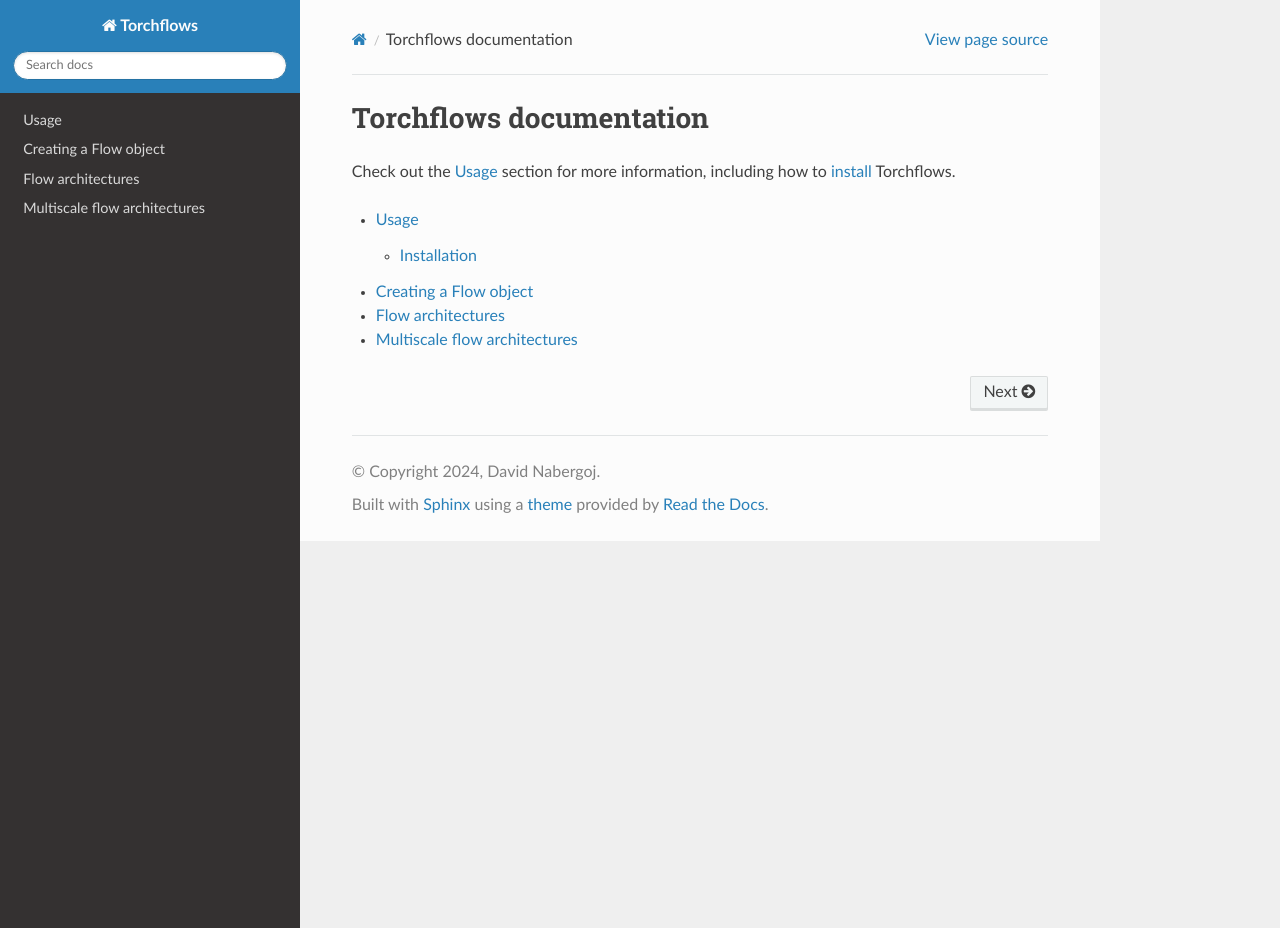
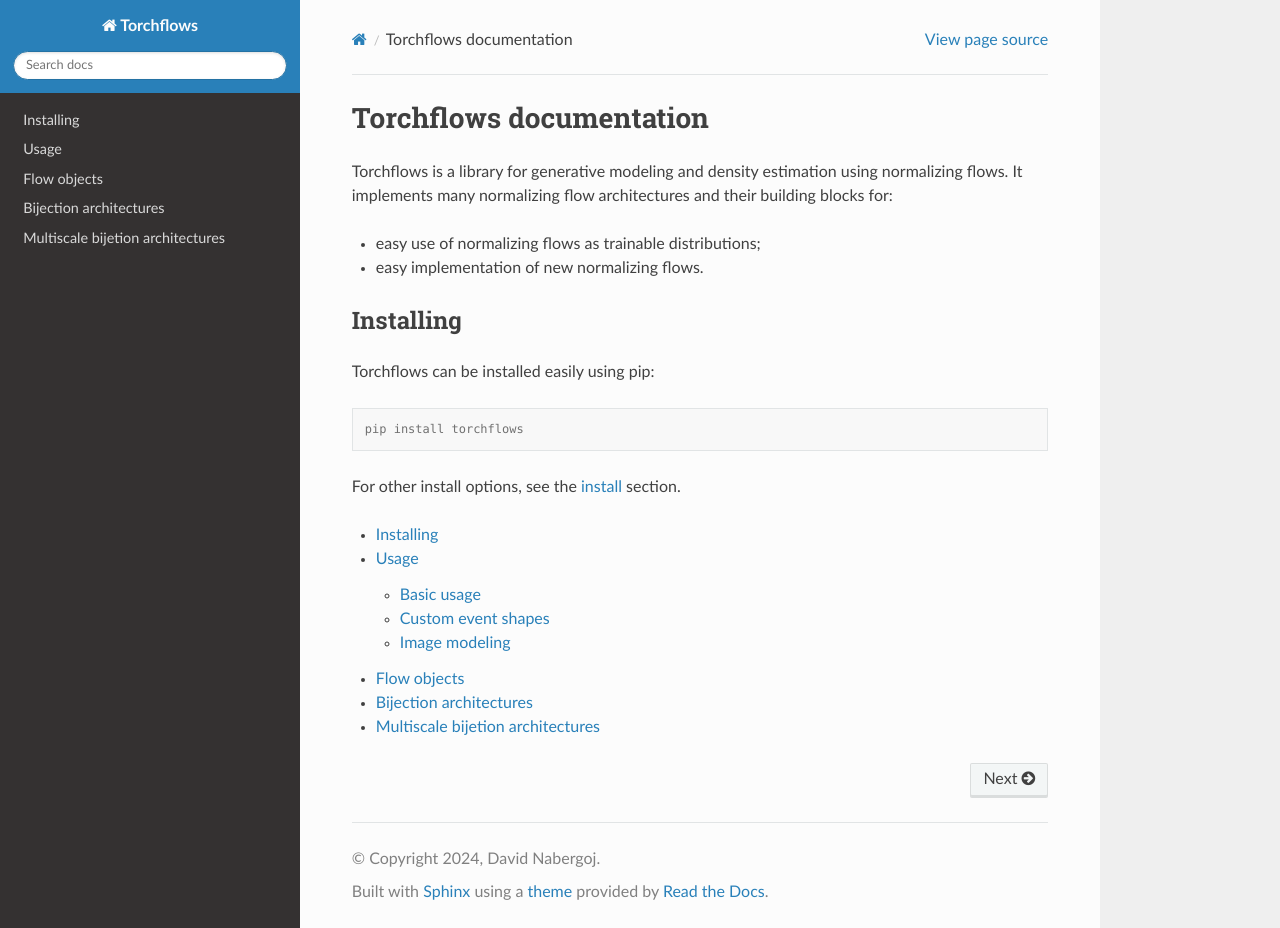
Before and after one commit to davidnabergoj/torchflows, a Sphinx documentation site: the page built from docs/source/index.rst, in a window 1280 px wide and 928 px high. Built offline with Sphinx 7.4.7 and the Read the Docs theme 2.0.0, drawn with Linux system fonts in a browser that asks for light colours.

Commit message:
Update docs

```diff
--- a/docs/source/architectures.rst
+++ b/docs/source/architectures.rst
@@ -1,4 +1,4 @@
-Flow architectures
+Bijection architectures
 ============================
 
 .. _architectures:
--- a/docs/source/conf.py
+++ b/docs/source/conf.py
@@ -25,13 +25,10 @@
     'sphinx.ext.autosummary',
 ]
 
-templates_path = ['_templates']
 exclude_patterns = []
 
 # -- Options for HTML output -------------------------------------------------
 # https://www.sphinx-doc.org/en/master/usage/configuration.html#options-for-html-output
 
 html_theme = 'sphinx_rtd_theme'
-html_static_path = ['_static']
-
 epub_show_urls = 'footnote'
--- /dev/null
+++ b/docs/source/event_shapes.rst
@@ -0,0 +1,2 @@
+Custom event shapes
+======================
--- a/docs/source/flow.rst
+++ b/docs/source/flow.rst
@@ -1,4 +1,4 @@
-Creating a Flow object
+Flow objects
 ===============================
 The `Flow` object contains a base distribution and a bijection.
 
--- /dev/null
+++ b/docs/source/image_modeling.rst
@@ -0,0 +1,2 @@
+Image modeling
+==============
--- a/docs/source/index.rst
+++ b/docs/source/index.rst
@@ -6,11 +6,26 @@
 Torchflows documentation
 ========================
 
-Check out the :doc:`usage` section for more information, including how to :ref:`install <installation>` Torchflows.
+Torchflows is a library for generative modeling and density estimation using normalizing flows.
+It implements many normalizing flow architectures and their building blocks for:
+
+* easy use of normalizing flows as trainable distributions;
+* easy implementation of new normalizing flows.
+
+Installing
+---------------
+Torchflows can be installed easily using pip:
+
+.. code-block:: console
+
+   pip install torchflows
+
+For other install options, see the :ref:`install <installing>` section.
 
 .. toctree::
 
-   usage
-   flow
-   architectures
-   multiscale_architectures
+    installing
+    usage
+    flow
+    architectures
+    multiscale_architectures
--- a/docs/source/multiscale_architectures.rst
+++ b/docs/source/multiscale_architectures.rst
@@ -1,4 +1,4 @@
-Multiscale flow architectures
+Multiscale bijetion architectures
 ============================
 
 .. _multiscale_architectures:
```
Also changed, not shown: docs/source/basic_usage.rst (added, +29 -0 lines), docs/source/installing.rst (added, +30 -0 lines), docs/source/usage.rst (+6 -9 lines), 1 other file.
